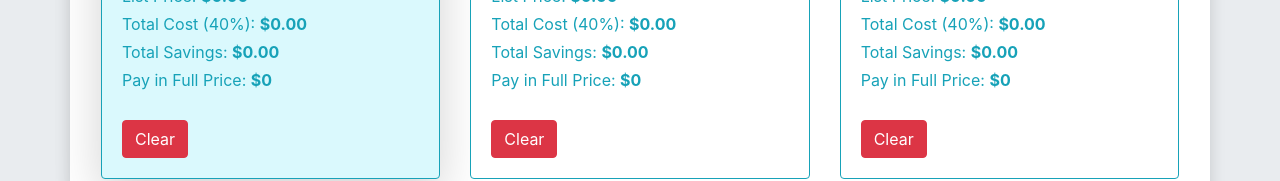
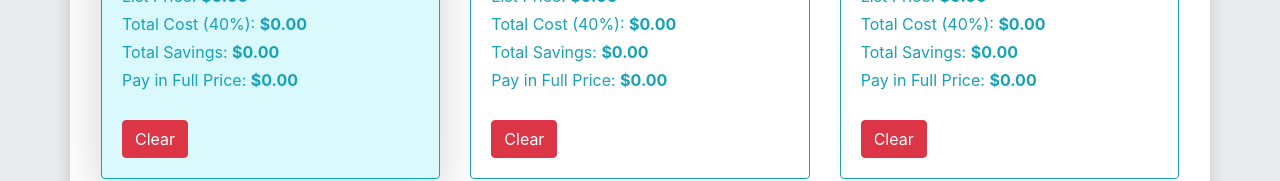
Before and after one commit to Ahmad-Saleh89/quote-calculator, an Angular app: page /home in a window 1280 px wide. Shown: the part 971-1152 px from the top of the page. Built offline with nearby package versions, Linux system fonts and the light colour scheme.

Commit message:
1 file modified

```diff
--- a/src/app/regular-price/option-panel/option-panel.component.html
+++ b/src/app/regular-price/option-panel/option-panel.component.html
@@ -22,10 +22,10 @@
     </div>
     <br>
 
-    <p class="mb-1 text-info">List Price: <strong>{{ listPrice | currency}}</strong></p>
+    <p class="mb-1 text-info">List Price: <strong>{{ listPrice | currency }}</strong></p>
     <p class="mb-1 text-info">Total Cost ({{ cost[1]}}%): <strong>{{ cost[0] * cost[2] | currency }}</strong></p>
     <p class="mb-1 text-info">Total Savings: <strong>{{ listPrice - (cost[0] * cost[2]) | currency }}</strong></p>
-    <p class="mb-1 text-info">Pay in Full Price: <strong>$0</strong></p>
+    <p class="mb-1 text-info">Pay in Full Price: <strong>{{ (cost[0] * cost[2]) - ((cost[0] * cost[2]) * 5/100) | currency }}</strong></p>
 
     <br><a class="btn btn-danger text-white" (click)="clearOption(optionIndex)">Clear</a>
   </div>
```
